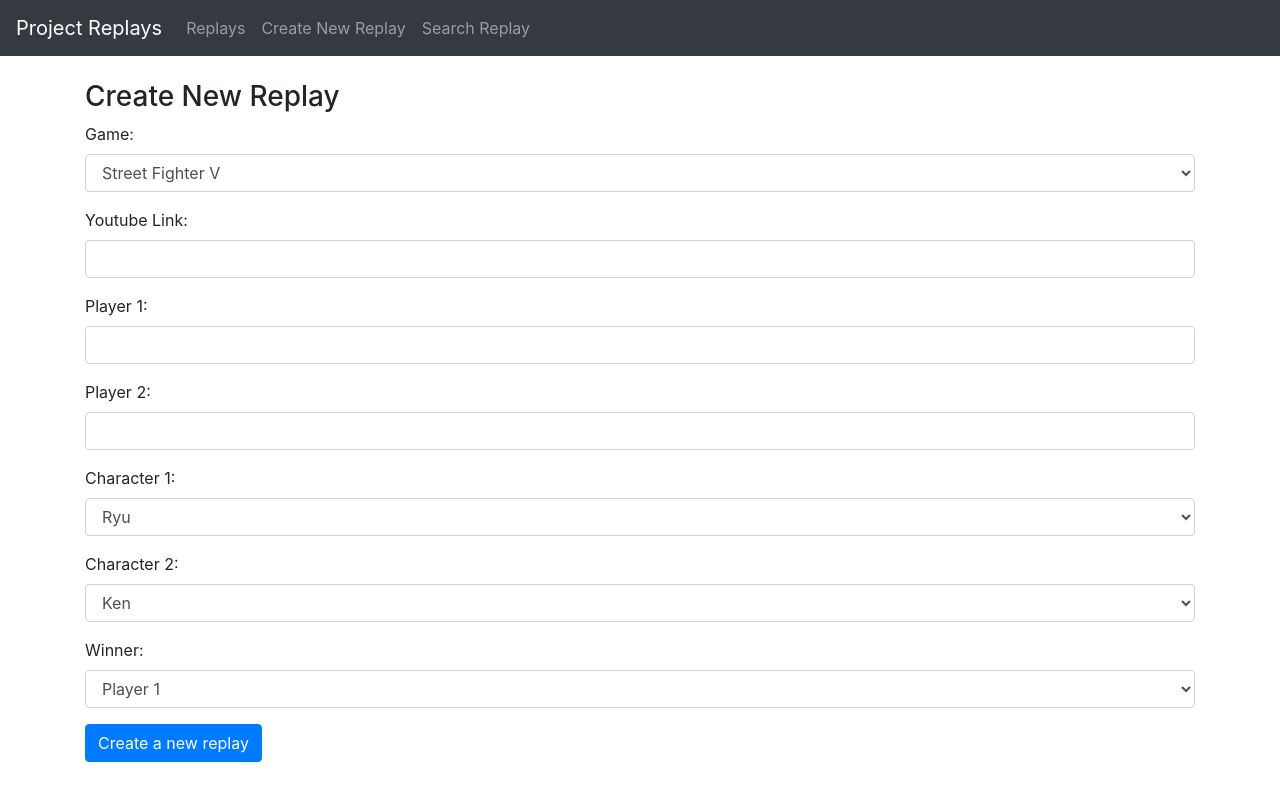
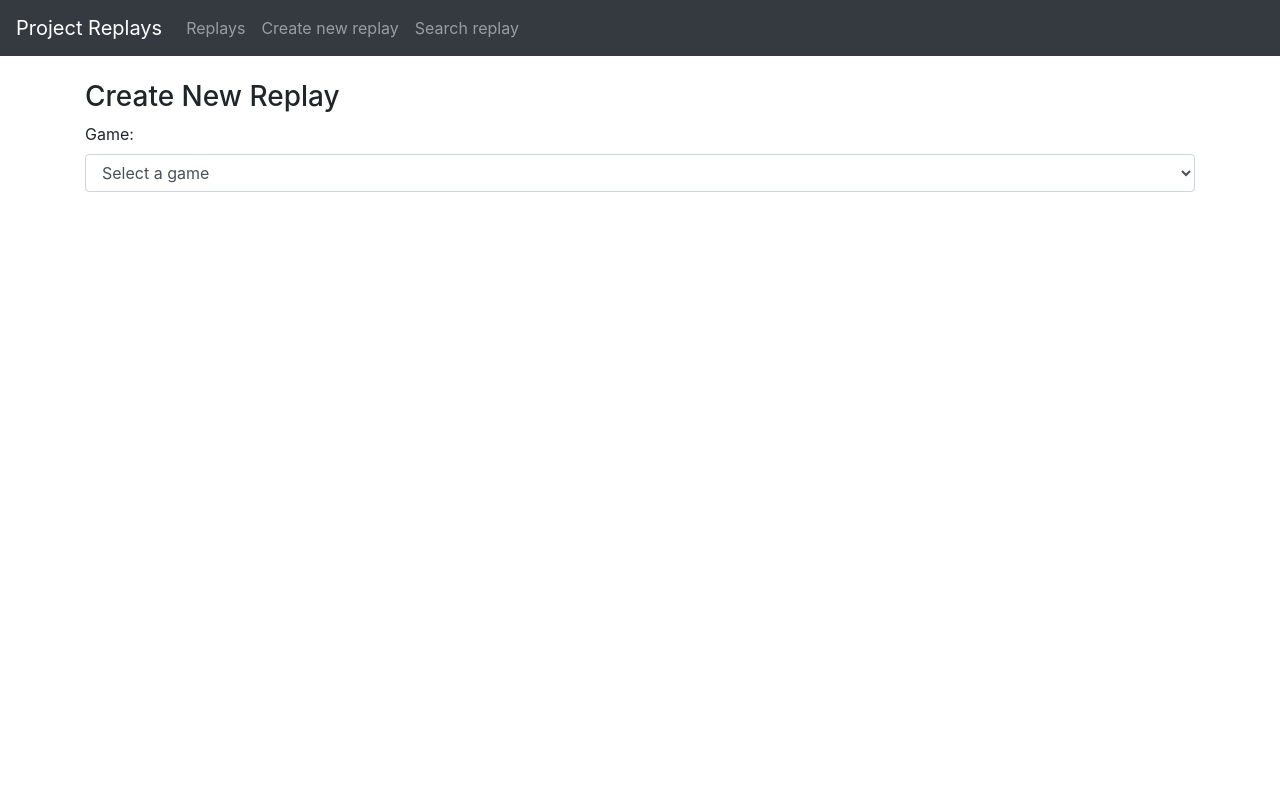
Before and after one commit to SiiNerGia/ProjectReplays, a React (Create React App) app in the folder project-replays/: page /create in a window 1280 px wide. Built offline with nearby package versions, Linux system fonts and the light colour scheme.

Commit message:
Form reactivo en función del juego elegido
El form no aparece hasta que seleccionas un juego y cambia en función del juego seleccionado. Adicionalmente, limpio mi código anterior y corrijo algunos errores ortográficos.

```diff
--- a/project-replays/src/components/create-replay.component.js
+++ b/project-replays/src/components/create-replay.component.js
@@ -38,7 +38,6 @@ export default class CreateReplays extends Component {
             character1:'',
             character2:'',
             winner: '',
-            winners: [],
         }
     }
 
@@ -56,17 +55,12 @@ export default class CreateReplays extends Component {
 
     componentDidMount(){
         this.setState({
-
-        games: ['Street Fighter V','Tekken 7'],
-        winners: [],
-
+            games: ['Select a game', 'Street Fighter V','Tekken 7'],
             characters1: ['Ryu','Ken','Birdie','Cammy','Chun-Li','Dhalsim','F.A.N.G','Karin','Laura','M.Bison/Dictator','Nash','Necalli','R.Mika','Rashid','Vega/Claw','Zangief','Alex','Balrog/Boxer','Guile',
             'Ibuki','Juri','Urien','Abigail','Akuma/Gouki','Ed','Kolin','Menat','Zeku','Blanka','Cody','Falke','G','Sagat','Sakura','E.Honda','Gill','Kage','Lucia','Poison','Seth'],
-
             characters2: ['Ken','Ryu','Birdie','Cammy','Chun-Li','Dhalsim','F.A.N.G','Karin','Laura','M.Bison/Dictator','Nash','Necalli','R.Mika','Rashid','Vega/Claw','Zangief','Alex','Balrog/Boxer','Guile',
                 'Ibuki','Juri','Urien','Abigail','Akuma/Gouki','Ed','Kolin','Menat','Zeku','Blanka','Cody','Falke','G','Sagat','Sakura','E.Honda','Gill','Kage','Lucia','Poison','Seth'],
-
-        game:'Street Fighter V',
+            game:'Select a game',
             character1: 'Ryu',
             character2:'Ken',
             winner: 'Player 1'
@@ -155,6 +149,7 @@ export default class CreateReplays extends Component {
     }
 
     render(){
+        if(this.state.game === 'Street Fighter V' || this.state.game === 'Tekken 7') {
             return(
                 <div>
                 <h3>Create New Replay</h3>
@@ -263,5 +258,31 @@ export default class CreateReplays extends Component {
                 </form>
               </div>
             )
+        }else{
+            return(
+                <div>
+                <h3>Create New Replay</h3>
+                <form onSubmit={this.onSubmit}>
+                  <div className="form-group">
+                    <label>Game: </label>
+                    <select ref="userInput"
+                        required
+                        className= "form-control"
+                        value={this.state.game}
+                        onChange={this.onChangeGame}>
+                        {
+                            this.state.games.map(function(game){
+                                return <option
+                                key = {game}
+                                value={game}>{game}
+                                </option>;
+                            })
+                        }
+                        </select>
+                  </div>
+                </form>
+              </div>
+            )
         }
     }
+}
--- a/project-replays/src/components/navbar.component.js
+++ b/project-replays/src/components/navbar.component.js
@@ -13,10 +13,10 @@ export default class Navbar extends Component {
           <Link to="/" className="nav-link">Replays</Link>
           </li>
           <li className="navbar-item">
-          <Link to="/create" className="nav-link">Create New Replay</Link>
+          <Link to="/create" className="nav-link">Create new replay</Link>
           </li>
           <li className="navbar-item">
-          <Link to="/search" className="nav-link">Search Replay</Link>
+          <Link to="/search" className="nav-link">Search replay</Link>
           </li>
         </ul>
         </div>
--- a/project-replays/src/components/replays-list.component.js
+++ b/project-replays/src/components/replays-list.component.js
@@ -58,10 +58,9 @@
                 <thead className="thead-light">
                     <tr>
                     <th>Game</th>
-                    <th>Player1</th>
-
+                    <th>Player 1</th>
                     <th>Character 1</th>
-                    <th>Player2</th>
+                    <th>Player 2</th>
                     <th>Character 2</th>
                     <th>Winner</th>
                     <th>Link</th>
```
Lines whose indentation alone changed are shown as unchanged.
